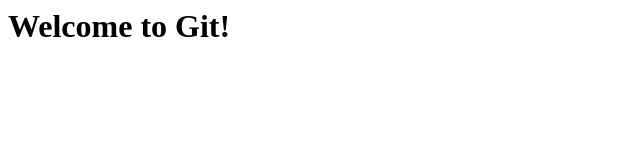
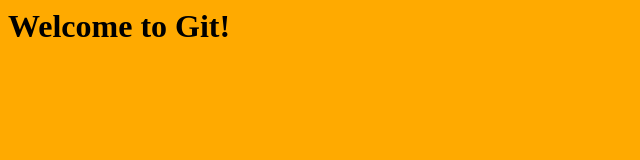
Before and after one commit to Dhruv-192003/test-website, a plain HTML site: page index.html in a window 1280 px wide. Shown: the whole page, without its empty margins (0-640 px from the left). Drawn offline with Linux system fonts and the light colour scheme.

Commit message:
added the background

```diff
--- a/index.html
+++ b/index.html
@@ -1,5 +1,5 @@
 <html>
-    <body>
+    <body style="background-color: rgb(255, 170, 0);">
         <h1>Welcome to Git!</h1>
     </body>
 </html>
```
